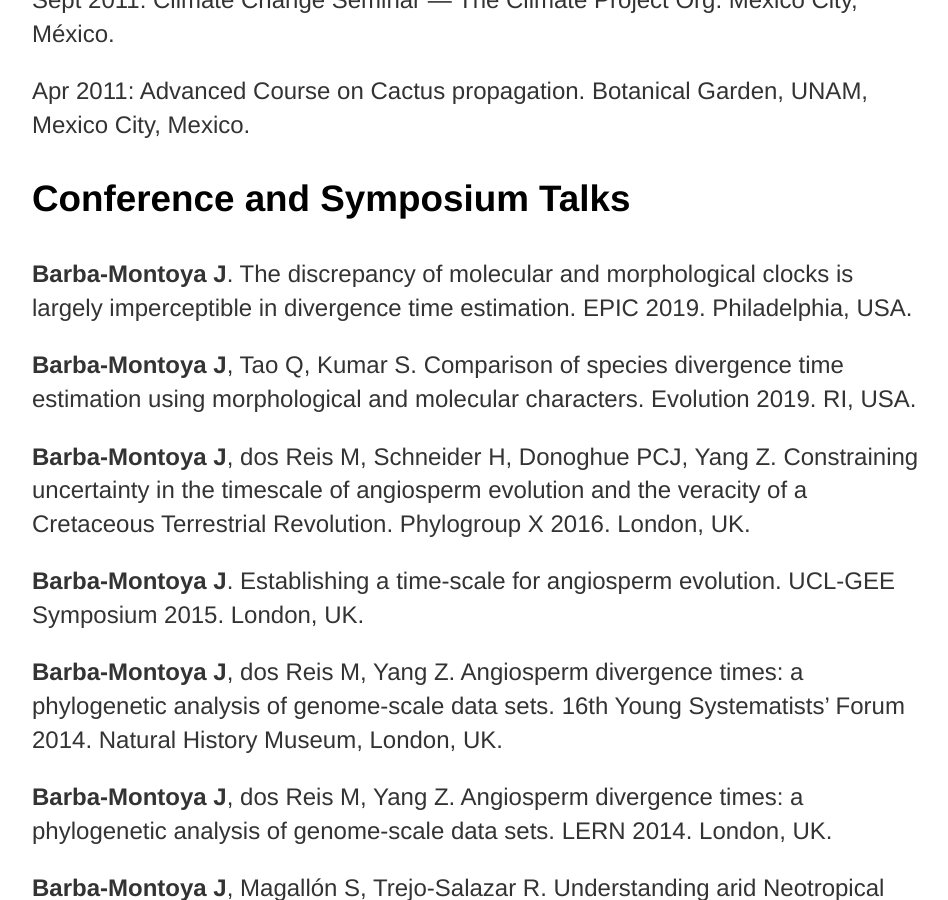
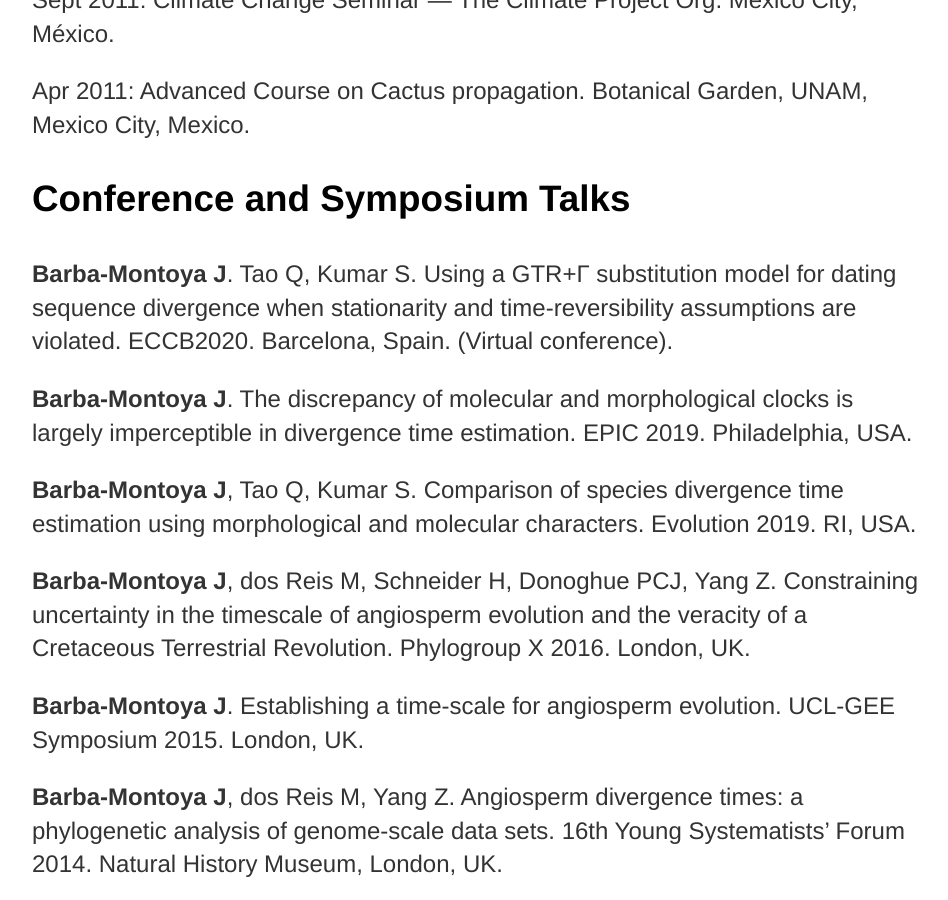
Before and after one commit to josebarbamontoya/josebarbamontoya.github.io, a Jekyll site: the page built from about/index.html, in a window 1280 px wide and 900 px high, scrolled down 3685 px. Shown: the whole window, without its empty margins (160-1108 px from the left). Built offline with Jekyll 4.4.1, drawn with Linux system fonts in a browser that asks for light colours.

Commit message:
Update index.html

```diff
--- a/about/index.html
+++ b/about/index.html
@@ -46,6 +46,7 @@ title: Jose Barba-Montoya
 		<p>Apr 2011: Advanced Course on Cactus propagation. Botanical Garden, UNAM, Mexico City, Mexico.
 
 	<h3>Conference and Symposium Talks</h3>
+		<p><b>Barba-Montoya J</b>. Tao Q, Kumar S. Using a GTR+Γ substitution model for dating sequence divergence when stationarity and time-reversibility assumptions are violated. ECCB2020. Barcelona, Spain. (Virtual conference).
 		<p><b>Barba-Montoya J</b>. The discrepancy of molecular and morphological clocks is largely imperceptible in divergence time estimation. EPIC 2019. Philadelphia, USA.
 		<p><b>Barba-Montoya J</b>, Tao Q, Kumar S. Comparison of species divergence time estimation using morphological and molecular characters. Evolution 2019. RI, USA.
 		<p><b>Barba-Montoya J</b>, dos Reis M, Schneider H, Donoghue PCJ, Yang Z. Constraining uncertainty in the timescale of angiosperm evolution and the veracity of a Cretaceous Terrestrial Revolution. Phylogroup X 2016. London, UK.
```
